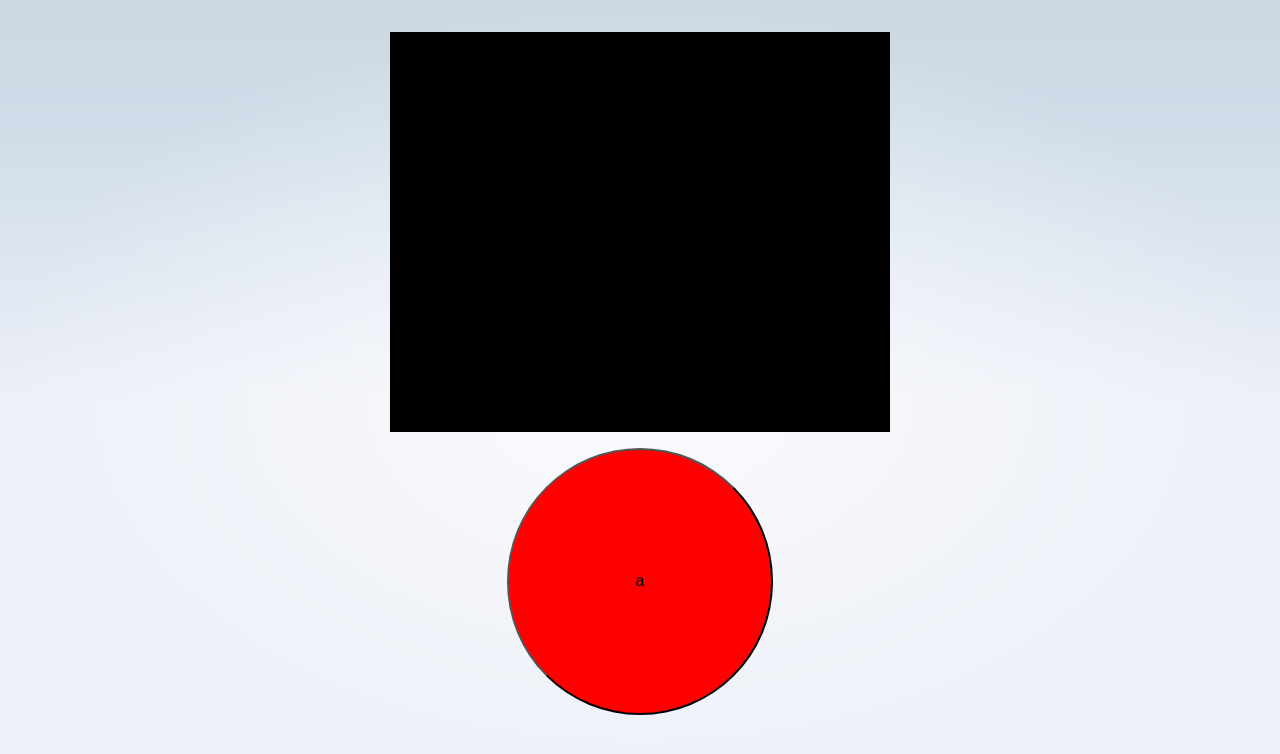
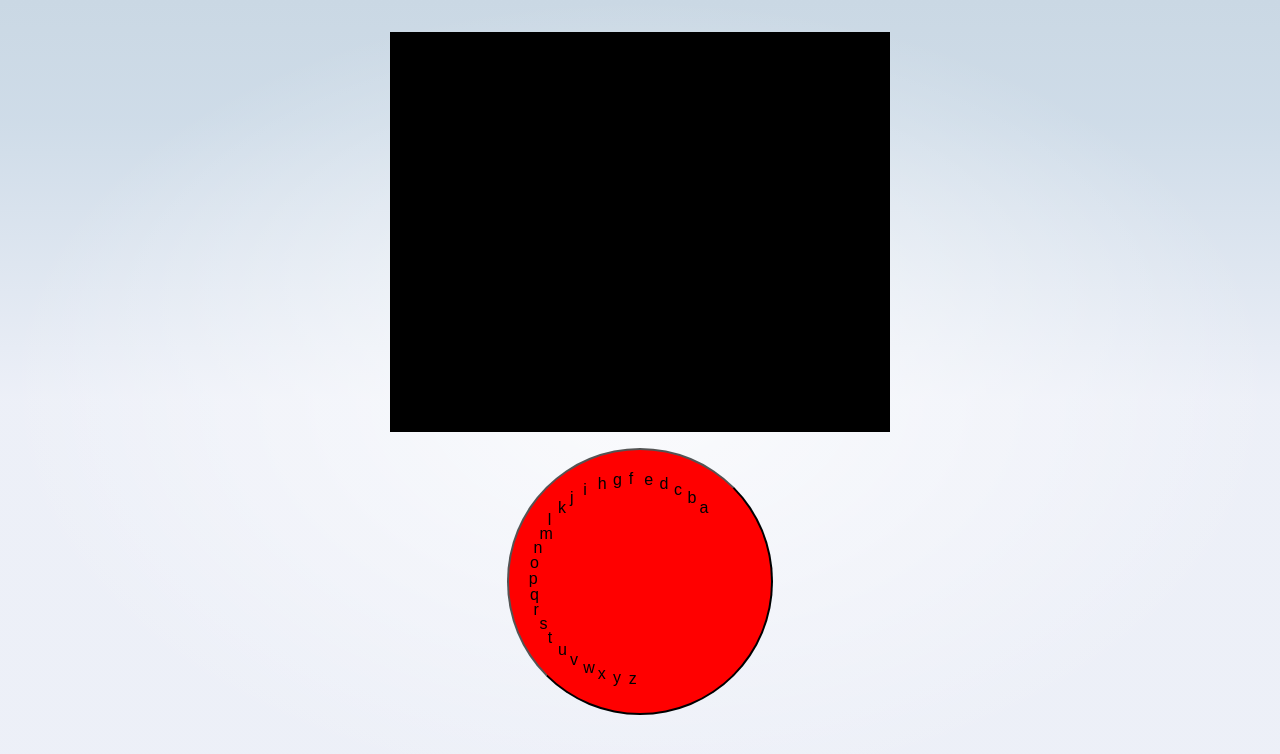
Before and after one commit to CatalinBucuresteanu/Keyboard, a SvelteKit app: page / in a window 1280 px wide. Shown: the top 754 px of the page. Built offline with nearby package versions, Linux system fonts and the light colour scheme.

Commit message:
created circular keyboard

```diff
--- a/src/routes/+page.svelte
+++ b/src/routes/+page.svelte
@@ -4,7 +4,8 @@
 	import { confetti } from "@neoconfetti/svelte";
 	import { MediaQuery } from "svelte/reactivity";
 
-	import type { ActionData, PageData } from "./$types";
+	 import type { ActionData, PageData } from "./$types";
+    // this line is causig an error import { ComSpec } from "$env/static/private";
 
 	interface Props {
 		data: PageData;
@@ -18,11 +19,9 @@
 	let shift = $state(false);
 	let capslock = $state(false);
 
-	function update(event: MouseEvent) {
-		event.preventDefault();
-		var key = (event.target as HTMLButtonElement).getAttribute(
-			"data-key",
-		);
+	function update(letter:string) {
+
+		var key =letter;
 
 		if (key === " ") {
 			key = "\u00A0";
@@ -43,21 +42,52 @@
 
 	function click(event: MouseEvent) {
 		event.preventDefault();
-		let r=Math.sqrt((event.clientX*event.clientX)+(event.clientY*event.clientY))
-		let theta=Math.atan2(event.clientY,event.clientX);
-		console.log(r,theta);
-	}
+		let elem=document.querySelector(".circle");
+		let rect=elem.getBoundingClientRect();
+		let centerX=rect.left+rect.width/2;
+		let centerY=rect.top+rect.height/2;
+		let r=Math.sqrt(((event.clientX-centerX)*(event.clientX-centerX))+((event.clientY-centerY)*(event.clientY-centerY)));
+		let theta=Math.atan2(event.clientY-centerY,event.clientX-centerX);
+		let Quadrant_size=(2*Math.PI)/40;
+		if(theta<0) theta+=2*Math.PI;
+        let Letter_index=Math.floor(theta/Quadrant_size);
+	    if(Letter_index<=34&&Letter_index>=10)
+		 console.log(Letter_index)
+}
+function update1(letter:string){
+console.log(letter);
+}
+
+function calcx(letter) {
+	var letters ="zyxwvutsrqponmlkjihgfedcba";
+    var letter_index = letters.indexOf(letter)+10
+    var theta = ((2*Math.PI) / 40) * letter_index;
+   var length = 100;// (radius of the circle)
+   var x=length*Math.cos(theta);
+   return x;
+}
+function calcy(letter) {
+	var letters ="zyxwvutsrqponmlkjihgfedcba";
+    var letter_index = letters.indexOf(letter)+10
+    var theta = ((2*Math.PI) / 40) * letter_index;
+   var length = 100;// (radius of the circle)
+   var y=length*Math.sin(theta);
+   return y;
+}
+
 </script>
 
 <p id="screen">{currentGuess}</p>
 
 <div class="controls">
+
 	<div class="keyboard">
-	<button class="circle" onclick={click} >
-a
+	<button class="circle" onclick={click}>
+
+{#each "abcdefghijklmnopqrstuvwxyz".split('') as item}
+<div onclick={() => update(item)} style="position: absolute; left:{120+calcx(item)}px; top:{120+calcy(item)}px;">{item}</div>
+{/each}
 	</button>
-
-
 	</div>
 </div>
 
@@ -95,11 +125,13 @@ a
 	}
 
 	.circle{
+		position: relative;
 		width: 200pt;
 		aspect-ratio: 1;
 		background-color: red;
 		margin: auto;
 		border-radius: 100%;
+}
 
-	}
+
 </style>
```
